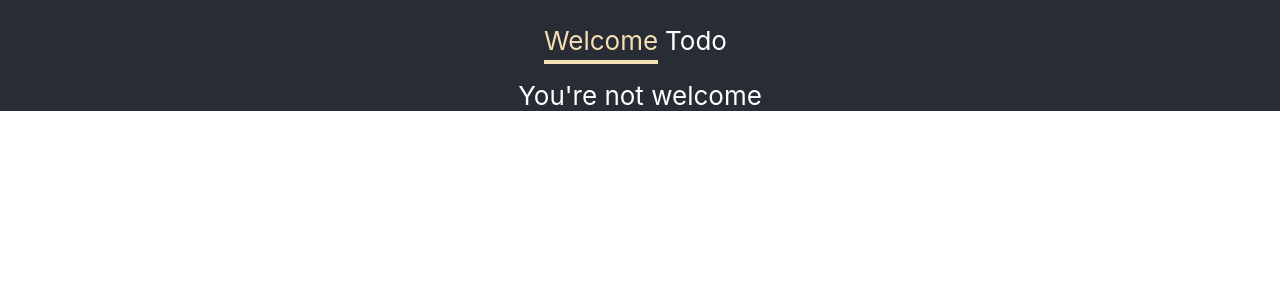
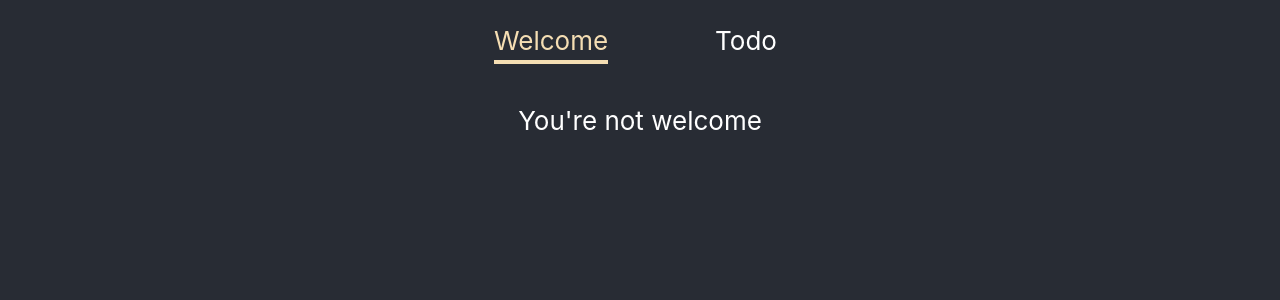
Before and after one commit to dunghieu/reactjs-todoList, a React (Create React App) app: page / in a window 1280 px wide. Shown: the top 300 px of the page. Built offline with nearby package versions, Linux system fonts and the light colour scheme.

Commit message:
make it better

```diff
--- a/src/components/layout/MainHeader.module.css
+++ b/src/components/layout/MainHeader.module.css
@@ -2,6 +2,7 @@
   width: 100%;
   height: 5rem;
   padding: 0 10%;
+  margin-bottom: 25px;
 }
 
 .header nav {
@@ -11,6 +12,7 @@
 .header ul {
   height: 100%;
   list-style: none;
+  gap: 100px;
   display: flex;
   padding: 0;
   margin: 0;
--- a/src/components/todo/TodoFooter.module.css
+++ b/src/components/todo/TodoFooter.module.css
@@ -16,6 +16,7 @@
   border: none;
   background: none;
   cursor: pointer;
+  color: wheat;
 }
 
 .filter button:hover,
--- a/src/components/todo/TodoItem.module.css
+++ b/src/components/todo/TodoItem.module.css
@@ -24,3 +24,10 @@
   font-size: 1.2rem;
   padding: 0.5rem;
 }
+
+.todo button {
+  outline: none;
+  border: none;
+  background-color: transparent;
+  color: wheat;
+}
--- a/src/components/todo/TodoList.module.css
+++ b/src/components/todo/TodoList.module.css
@@ -18,7 +18,9 @@
 .btn {
   display: flex;
   border: none;
-  background-color: #fff;
+  outline: none;
+  background-color: transparent;
+  color: wheat;
   cursor: pointer;
   transform: rotate(90deg);
   font-size: large;
--- a/src/index.css
+++ b/src/index.css
@@ -1,13 +1,13 @@
 body {
   margin: 0;
-  font-family: -apple-system, BlinkMacSystemFont, 'Segoe UI', 'Roboto', 'Oxygen',
-    'Ubuntu', 'Cantarell', 'Fira Sans', 'Droid Sans', 'Helvetica Neue',
-    sans-serif;
+  font-family: -apple-system, BlinkMacSystemFont, 'Segoe UI', 'Roboto', 'Oxygen', 'Ubuntu',
+    'Cantarell', 'Fira Sans', 'Droid Sans', 'Helvetica Neue', sans-serif;
   -webkit-font-smoothing: antialiased;
   -moz-osx-font-smoothing: grayscale;
+  background-color: #282c34;
+  height: 100%;
 }
 
 code {
-  font-family: source-code-pro, Menlo, Monaco, Consolas, 'Courier New',
-    monospace;
+  font-family: source-code-pro, Menlo, Monaco, Consolas, 'Courier New', monospace;
 }
```
Also changed, not shown: 1 other file (tests, documents, lock files or other folders).
